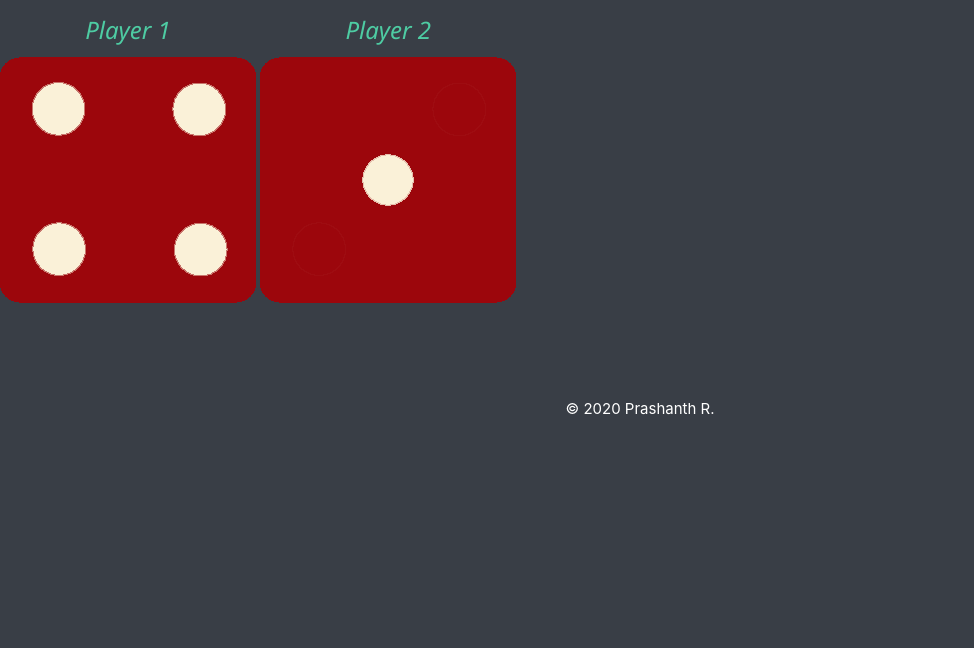
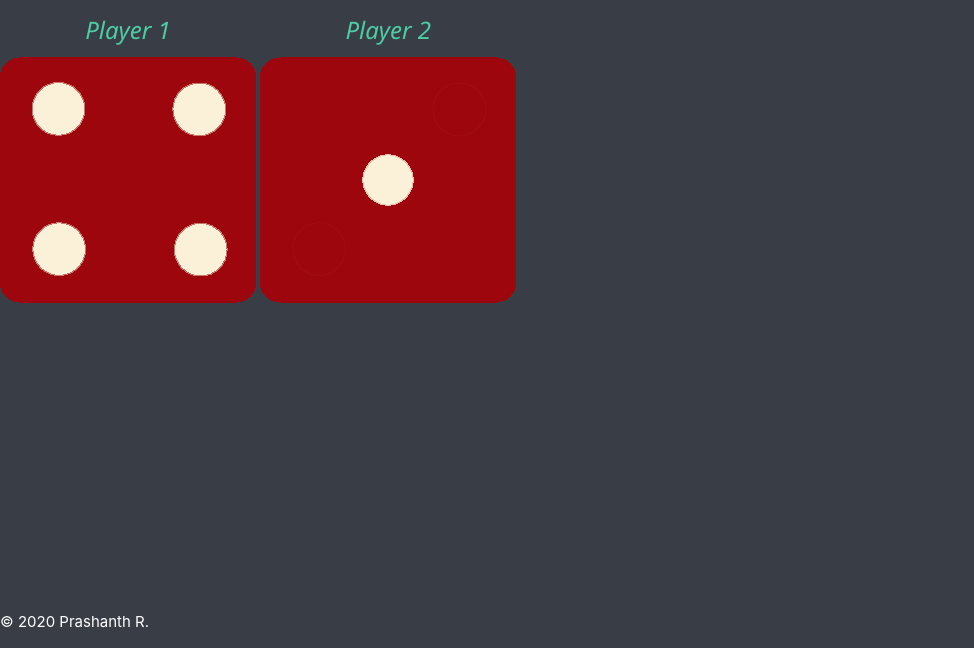
Before and after one commit to Prash099/DiceGame, a plain HTML site: page index.html in a window 1280 px wide. Shown: the part 152-800 px from the top of the page, without its empty margins (0-974 px from the left). Drawn offline with nearby package versions, Linux system fonts and the light colour scheme; a web font is replaced by a local one.

Commit message:
Update style.css

```diff
--- a/static/style.css
+++ b/static/style.css
@@ -60,10 +60,9 @@ h3 {
 
 .bottomcontainer {
   text-align: center;
+  position: fixed;
   bottom: 0px;
-  position: relative;
   color: white;
-  top: 50px;
 }
 
 @media (max-width: 1028px){
```
